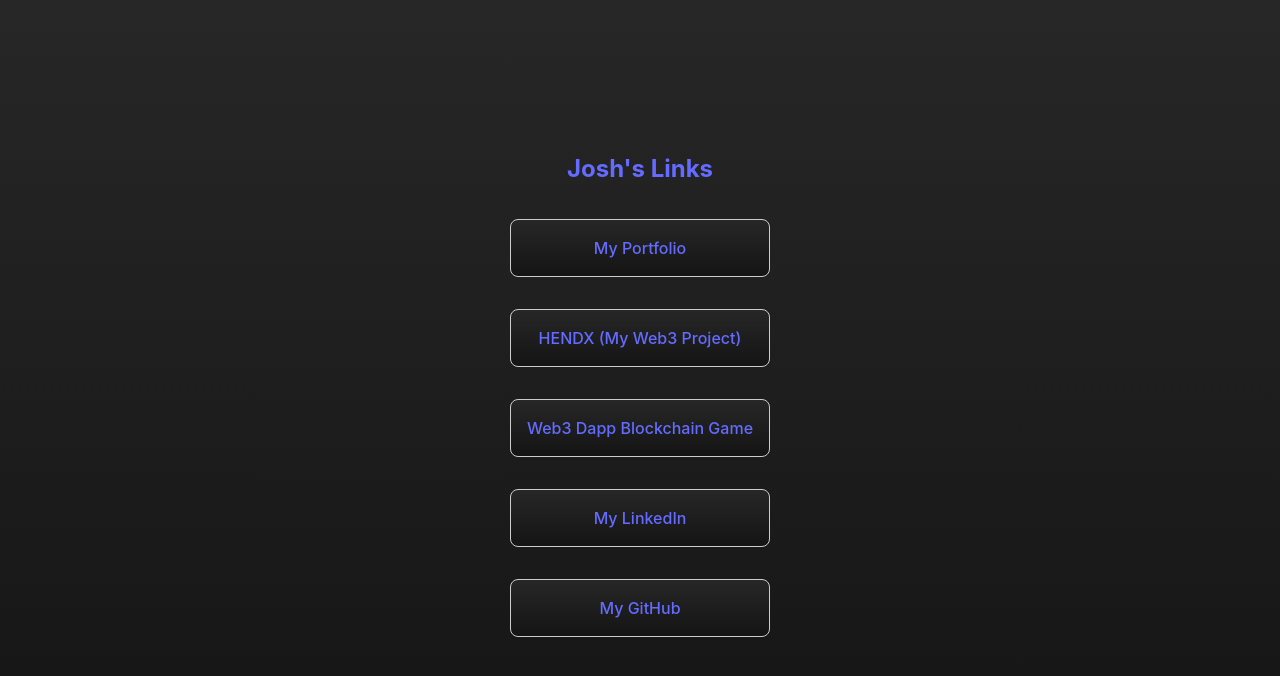
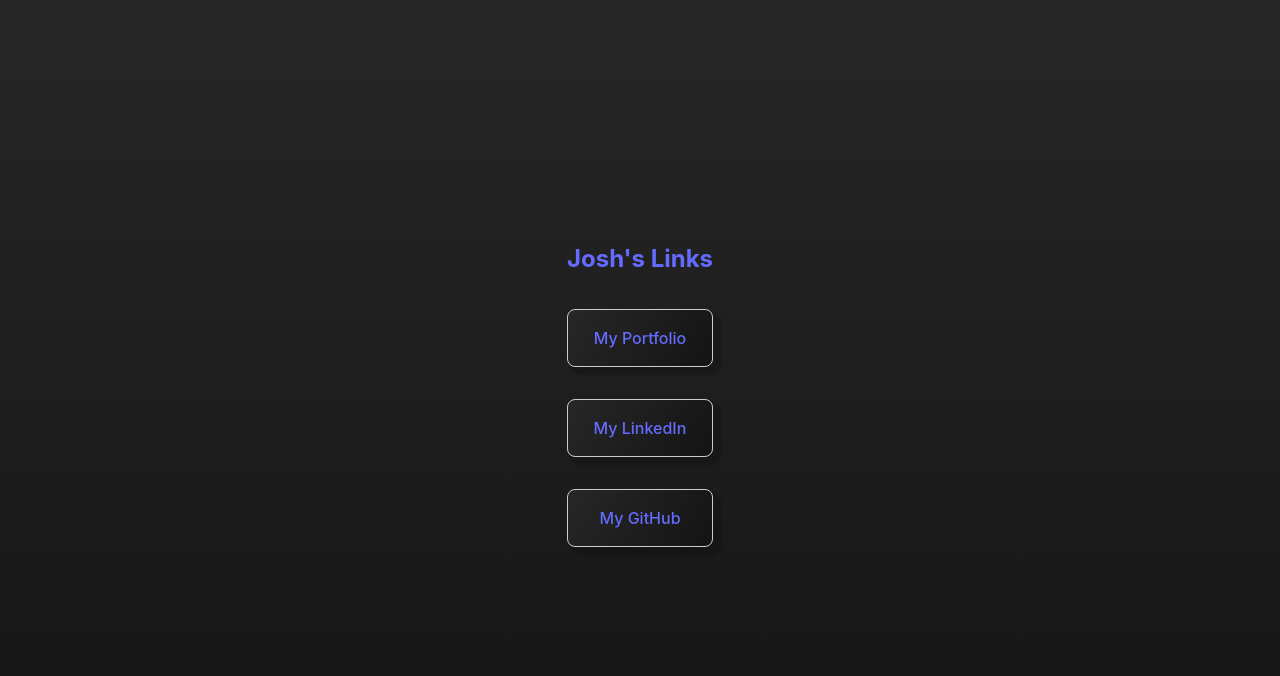
Before and after one commit to thejoshuahendrix/linktree, a React (Vite) app: page / in a window 1280 px wide. Shown: the top 676 px of the page. Built offline with nearby package versions, Linux system fonts and the light colour scheme.

Commit message:
changed style and links

```diff
--- a/src/App.css
+++ b/src/App.css
@@ -19,10 +19,13 @@
   justify-content: center;
   margin: 2em 0;
   border: 1px solid #ccc;
-  background: linear-gradient(180deg, #272727 0%, #141414 100%);
+  background: linear-gradient(120deg, #272727 0%, #141414 100%);
+  box-shadow: 6px 6px 2px 2px #0000002d;
   border-radius: 0.5em;
   padding: 1em;
   flex-direction: column;
+  transition: .1s ease-in-out;
+
 }
 .linkbox:hover {
   display: flex;
--- a/src/App.tsx
+++ b/src/App.tsx
@@ -3,15 +3,7 @@ import "./App.css";
 const links = [
   {
     name: "My Portfolio",
-    url: "https://www.thejoshhendrix.com/",
-  },
-  {
-    name: "HENDX (My Web3 Project)",
-    url: "https://hennyscript.netlify.app/",
-  },
-  {
-    name: "Web3 Dapp Blockchain Game",
-    url: "https://darling-crepe-c9d52e.netlify.app/",
+    url: "https://www.hendx.dev/",
   },
   {
     name: "My LinkedIn",
```
